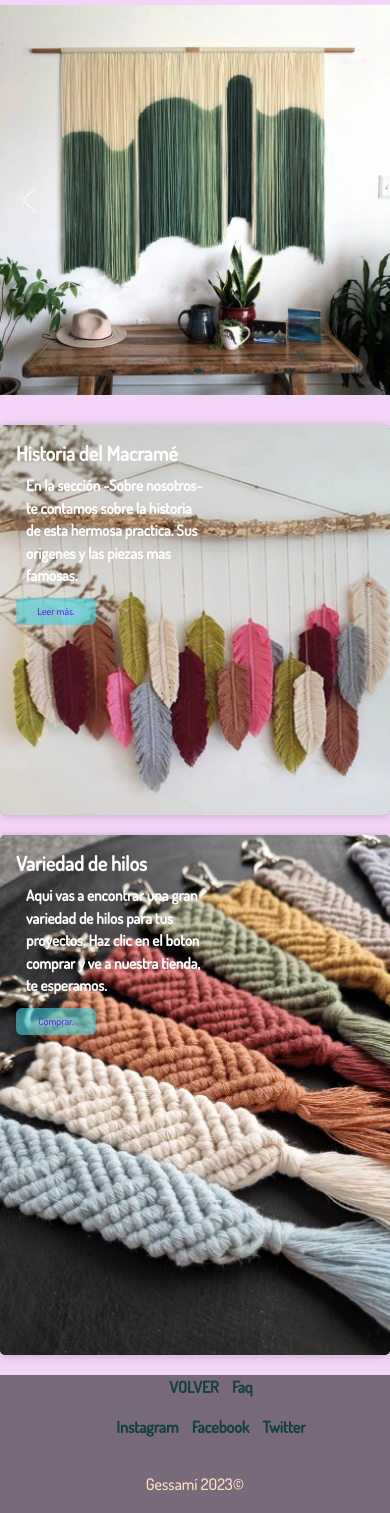
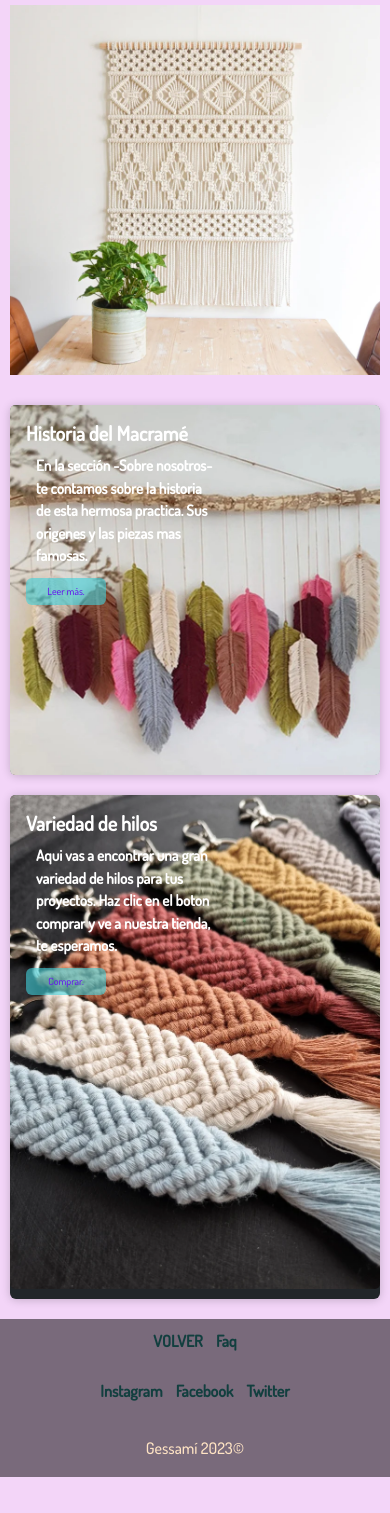
Before and after one commit to FedericoViana/PF-VIANA, a plain HTML site: page index.html in a window 390 px wide. Shown: the part 232-1745 px from the top of the page. After the commit the page ends 1709 px from the top, so only its background shows below. Drawn offline with nearby package versions, Linux system fonts and the light colour scheme.

Commit message:
casi casi

```diff
--- a/css/style.css
+++ b/css/style.css
@@ -6,10 +6,10 @@ html {
   height: 100vh; }
 
 /*-------Index-------*/
-.main1 {
-  max-width: 100%;
-  margin: 0 auto; }
-
+/*.main1 {
+    max-width: 100%;
+    margin:  0 auto;
+}*/
 h1 {
   padding: 20px;
   display: flex;
@@ -20,6 +20,10 @@ h1 {
   color: #e084af;
   text-shadow: 1px 1px 1px #ad2fc0; }
 
+.d-block {
+  margin: 0 auto;
+  justify-content: center; }
+
 .cards_index {
   margin: 0 auto;
   align-content: center; }
@@ -27,6 +31,8 @@ h1 {
 /*para las MQ*/
 .tarjeta0 {
   margin-top: 30px;
+  margin-left: 150px;
+  margin-right: 150px;
   box-shadow: 0px 1px 10px rgba(0, 0, 0, 0.2);
   transition: all 400ms ease;
   justify-content: end; }
@@ -44,6 +50,8 @@ h1 {
 
 .tarjeta1 {
   margin-top: 30px;
+  margin-left: 150px;
+  margin-right: 150px;
   margin-bottom: 20px;
   box-shadow: 0px 1px 10px rgba(0, 0, 0, 0.2);
   transition: all 400ms ease; }
@@ -96,6 +104,14 @@ h1 {
     margin: 30px; }
   .body-faq .footer-faq {
     margin-top: auto; }
+
+.container-img {
+  margin: auto;
+  display: grid;
+  justify-content: center; }
+
+.img-1, .img-2, .img-3 {
+  width: 200px; }
 
 /*-------Sobre nosotros-------*/
 .body-sn {
@@ -303,6 +319,8 @@ body {
     text-decoration: none;
     font-size: 1rem;
     background-color: rgba(0, 0, 0, 0.5); }
+    footer ul {
+      padding: 0; }
   .p-f {
     font-size: large; }
   .card-img-top {
@@ -316,6 +334,8 @@ body {
     font-size: 2.5rem; }
   .barra {
     font-size: 1.5rem; }
+  .tarjeta1 {
+    padding-bottom: 10px; }
   .tienda {
     display: grid;
     grid-template-columns: .5fr .5fr .5fr;
@@ -333,6 +353,8 @@ body {
     background-color: rgba(0, 0, 0, 0.5); }
     footer p {
       font-size: large; }
+    footer ul {
+      padding: 0; }
   .p-f {
     font-size: large; }
   .card-img-top {
@@ -355,6 +377,13 @@ body {
     font-size: 2rem; }
   .barra {
     font-size: 1.2rem; }
+  .carousel {
+    margin-left: 10px;
+    margin-right: 10px; }
+  .tarjeta0, .tarjeta1 {
+    margin-left: 10px;
+    margin-right: 10px;
+    margin-bottom: 10px; }
   footer {
     color: bisque;
     text-decoration: none;
@@ -362,6 +391,8 @@ body {
     background-color: rgba(0, 0, 0, 0.5); }
     footer p {
       font-size: medium; }
+    footer ul {
+      padding: 0; }
   .p-f {
     font-size: large; }
   .btn {
@@ -407,6 +438,9 @@ body {
     background-color: rgba(0, 0, 0, 0.5); }
     footer p {
       font-size: small; }
+    footer ul {
+      padding: 0;
+      padding-top: 10px; }
   .p-f {
     font-size: medium; }
   .btn {
@@ -428,9 +462,14 @@ body {
   .campo {
     width: 425px;
     padding: 5px; }
+  .carousel {
+    margin-left: 10px;
+    margin-right: 10px; }
   .tarjeta0 {
     /*width: 500px;*/
     margin-top: 30px;
+    margin-left: 10px;
+    margin-right: 10px;
     box-shadow: 0px 1px 10px rgba(0, 0, 0, 0.2);
     transition: all 400ms ease;
     justify-content: end; }
@@ -450,6 +489,8 @@ body {
   .tarjeta1 {
     /*width: 500px;*/
     margin-top: 20px;
+    margin-left: 10px;
+    margin-right: 10px;
     margin-bottom: 20px;
     box-shadow: 0px 1px 10px rgba(0, 0, 0, 0.2);
     transition: all 400ms ease; }
@@ -500,6 +541,9 @@ body {
     text-decoration: none;
     font-size: 1rem;
     background-color: rgba(0, 0, 0, 0.5); }
+    footer ul {
+      padding: 0;
+      padding-top: 10px; }
   .p-f {
     font-size: medium; }
   .btn {
@@ -517,9 +561,14 @@ body {
   .campo {
     width: 375px;
     padding: 15px; }
+  .carousel {
+    margin-left: 10px;
+    margin-right: 10px; }
   .tarjeta0 {
     /*width: 500px;*/
     margin-top: 30px;
+    margin-left: 10px;
+    margin-right: 10px;
     box-shadow: 0px 1px 10px rgba(0, 0, 0, 0.2);
     transition: all 400ms ease;
     justify-content: end; }
@@ -539,6 +588,8 @@ body {
   .tarjeta1 {
     /*width: 500px;*/
     margin-top: 20px;
+    margin-left: 10px;
+    margin-right: 10px;
     margin-bottom: 20px;
     box-shadow: 0px 1px 10px rgba(0, 0, 0, 0.2);
     transition: all 400ms ease; }
@@ -592,9 +643,14 @@ body {
   .campo {
     width: 320px;
     padding: 15px; }
+  .carousel {
+    margin-left: 10px;
+    margin-right: 10px; }
   .tarjeta0 {
     /*width: 500px;*/
     margin-top: 30px;
+    margin-left: 10px;
+    margin-right: 10px;
     box-shadow: 0px 1px 10px rgba(0, 0, 0, 0.2);
     transition: all 400ms ease;
     justify-content: end; }
@@ -614,6 +670,8 @@ body {
   .tarjeta1 {
     /*width: 500px;*/
     margin-top: 20px;
+    margin-left: 10px;
+    margin-right: 10px;
     margin-bottom: 20px;
     box-shadow: 0px 1px 10px rgba(0, 0, 0, 0.2);
     transition: all 400ms ease; }
@@ -637,6 +695,9 @@ body {
     text-decoration: none;
     font-size: 1rem;
     background-color: rgba(0, 0, 0, 0.5); }
+    footer ul {
+      padding: 0px;
+      padding-top: 10px; }
   .p-f {
     font-size: small; }
   .btn {
--- a/index.html
+++ b/index.html
@@ -57,35 +57,30 @@
   </header>
   <main class="main1">
     <h1>Macramé para tu hogar</h1>
-    <div id="carouselExampleInterval" class="carousel slide" data-bs-ride="carousel">
+    <div id="carouselExampleInterval" class="carousel slide carousel-fade" data-bs-ride="carousel">
       <div class="carousel-inner">
-        <div class="carousel-item active" data-bs-interval="10000">
-          <img src="./image/il_794xN.2537593287_lht0.webp" class="d-block w-100" alt="tapiz">
+        <div class="carousel-item active" data-bs-interval="2000">
+          <img src="./image/il_794xN.4721517485_yi01.jpg" class="d-block img-fluid" alt="tapiz">
         </div>
         <div class="carousel-item" data-bs-interval="2000">
-          <img src="./image/il_794xN.4014781705_et6q.webp" class="d-block w-100" alt="tapiz">
+          <img src="./image/il_794xN.4422233175_e3nj.jpg" class="d-block img-fluid" alt="tapiz">
         </div>
-        <div class="carousel-item">
-          <img src="./image/il_794xN.4721517485_yi01.webp" class="d-block w-100" alt="tapiz">
+        <div class="carousel-item" data-bs-interval="2000">
+          <img src="./image/il_794xN.4014781705_et6q.jpg" class="d-block img-fluid" alt="tapiz">
+        </div>
+        <div class="carousel-item" data-bs-interval="2000">
+          <img src="./image/il_794xN.2537593287_lht0.jpg" class="d-block img-fluid" alt="tapiz">
         </div>
       </div>
-      <button class="carousel-control-prev" type="button" data-bs-target="#carouselExampleInterval"
-        data-bs-slide="prev">
-        <span class="carousel-control-prev-icon" aria-hidden="true"></span>
-        <span class="visually-hidden">Previous</span>
-      </button>
-      <button class="carousel-control-next" type="button" data-bs-target="#carouselExampleInterval"
-        data-bs-slide="next">
-        <span class="carousel-control-next-icon" aria-hidden="true"></span>
-        <span class="visually-hidden">Next</span>
-      </button>
     </div>
+    <section>
       <div class="cards_index">
         <div class="tarjeta0 card text-bg-dark">
           <img src="./image/tienda/il_794xN.4311452860_qfg7.webp" class="card-img" alt="tapiz">
           <div class="cosa card-img-overlay">
             <h5 class="texto_card_h5 card-title">Historia del Macramé</h5>
-          <p class="texto_card_p card-text">En la sección -Sobre nosotros- te contamos sobre la historia de esta hermosa
+            <p class="texto_card_p card-text">En la sección -Sobre nosotros- te contamos sobre la historia de esta
+              hermosa
               practica.
               Sus origenes y las piezas mas famosas.</p>
             <a class="boton btn btn-primary" href="./sections/sobre_nosotros.html" role="button">Leer más.</a>
@@ -95,13 +90,15 @@
           <img src="./image/tienda/il_794xN.4359000447_r2ue.webp" class="card-img" alt="tapiz">
           <div class="cosa card-img-overlay">
             <h5 class="texto_card_h5 card-title">Variedad de hilos</h5>
-          <p class="texto_card_p card-text">Aqui vas a encontrar una gran variedad de hilos para tus proyectos. Haz clic
+            <p class="texto_card_p card-text">Aqui vas a encontrar una gran variedad de hilos para tus proyectos. Haz
+              clic
               en el
               boton comprar y ve a nuestra tienda, te esperamos.</p>
             <a class="boton btn btn-primary" href="https://www.mercadolibre.com/" role="button">Comprar.</a>
           </div>
         </div>
       </div>
+    </section>
 
   </main>
   <footer><!--agrego los UL-->
--- a/scss/sections-sass/_index.scss
+++ b/scss/sections-sass/_index.scss
@@ -1,9 +1,11 @@
 /*-------Index-------*/
 
-.main1 {
+/*.main1 {
     max-width: 100%;
-    margin: 0 auto;
-}
+    margin:  0 auto;
+}*/
+
+
 
 h1 {
     padding: 20px;
@@ -13,22 +15,29 @@ h1 {
     font-size: 7rem;
     font-family: 'Itim';
     color: $rosado-claro;
-   text-shadow: 1px 1px 1px $rosado-sombra;
+    text-shadow: 1px 1px 1px $rosado-sombra;
 
 }
 
+.d-block{
+    margin: 0 auto;
+    justify-content: center;
+
+}
 
 .cards_index {
     margin: 0 auto;
     align-content: center;
+}
 
-}
 
 
 /*para las MQ*/
 .tarjeta0 {
 
     margin-top: 30px;
+    margin-left: 150px;
+    margin-right: 150px;
     box-shadow: 0px 1px 10px rgba(0, 0, 0, 0.2);
     transition: all 400ms ease;
     justify-content: end;
@@ -55,6 +64,8 @@ h1 {
 .tarjeta1 {
 
     margin-top: 30px;
+    margin-left: 150px;
+    margin-right: 150px;
     margin-bottom: 20px;
     box-shadow: 0px 1px 10px rgba(0, 0, 0, 0.2);
     transition: all 400ms ease;
--- a/scss/sections-sass/_mediasQ.scss
+++ b/scss/sections-sass/_mediasQ.scss
@@ -49,6 +49,9 @@
         text-decoration: none;
         font-size: 1rem;
         background-color: rgba(0, 0, 0, 0.5);
+        ul{
+            padding: 0;
+        }
 
     }
 
@@ -77,6 +80,9 @@
         font-size: 1.5rem;
 
     }
+    .tarjeta1{
+        padding-bottom: 10px;
+    }
 
     .tienda {
         display: grid;
@@ -99,6 +105,9 @@
 
         p {
             font-size: large;
+        }
+        ul{
+            padding: 0;
         }
 
     }
@@ -144,15 +153,28 @@
     .barra {
         font-size: 1.2rem;
     }
+    .carousel{
+        margin-left: 10px;
+        margin-right: 10px;
+    }
+    .tarjeta0, .tarjeta1{
+        margin-left: 10px;
+        margin-right: 10px;
+        margin-bottom: 10px;
+    }
 
     footer {
         color: bisque;
         text-decoration: none;
+
         font-size: 1rem;
         background-color: rgba(0, 0, 0, 0.5);
 
         p {
             font-size: medium;
+        }
+        ul{
+            padding: 0;
         }
 
     }
@@ -237,6 +259,10 @@
         p {
             font-size: small
         }
+        ul{
+            padding: 0;
+            padding-top: 10px;
+        }
 
     }
 
@@ -281,9 +307,15 @@
         width: 425px;
         padding: 5px;
     }
+    .carousel{
+        margin-left: 10px;
+        margin-right: 10px;
+    }
     .tarjeta0 {
         /*width: 500px;*/
         margin-top: 30px;
+        margin-left: 10px;
+        margin-right: 10px;
         box-shadow: 0px 1px 10px rgba(0, 0, 0, 0.2);
         transition: all 400ms ease;
         justify-content: end;
@@ -315,6 +347,8 @@
      .tarjeta1 {
         /*width: 500px;*/
         margin-top: 20px;
+        margin-left: 10px;
+        margin-right: 10px;
         margin-bottom: 20px;
         box-shadow: 0px 1px 10px rgba(0, 0, 0, 0.2);
         transition: all 400ms ease;
@@ -397,6 +431,10 @@
         text-decoration: none;
         font-size: 1rem;
         background-color: rgba(0, 0, 0, 0.5);
+        ul{
+            padding: 0;
+            padding-top: 10px;
+        }
 
     }
 
@@ -432,9 +470,15 @@
         width: 375px;
         padding: 15px;
     }
+    .carousel{
+        margin-left: 10px;
+        margin-right: 10px;
+    }
     .tarjeta0 {
         /*width: 500px;*/
         margin-top: 30px;
+        margin-left: 10px;
+        margin-right: 10px;
         box-shadow: 0px 1px 10px rgba(0, 0, 0, 0.2);
         transition: all 400ms ease;
         justify-content: end;
@@ -466,6 +510,8 @@
      .tarjeta1 {
         /*width: 500px;*/
         margin-top: 20px;
+        margin-left: 10px;
+        margin-right: 10px;
         margin-bottom: 20px;
         box-shadow: 0px 1px 10px rgba(0, 0, 0, 0.2);
         transition: all 400ms ease;
@@ -499,7 +545,6 @@
 
 
 @media(max-width: 320px) {
-
 
     h1 {
         font-size: 2rem;
@@ -562,9 +607,15 @@
         padding: 15px;
 
     }
+    .carousel{
+        margin-left: 10px;
+        margin-right: 10px;
+    }
     .tarjeta0 {
         /*width: 500px;*/
         margin-top: 30px;
+        margin-left: 10px;
+        margin-right: 10px;
         box-shadow: 0px 1px 10px rgba(0, 0, 0, 0.2);
         transition: all 400ms ease;
         justify-content: end;
@@ -596,6 +647,8 @@
      .tarjeta1 {
         /*width: 500px;*/
         margin-top: 20px;
+        margin-left: 10px;
+        margin-right: 10px;
         margin-bottom: 20px;
         box-shadow: 0px 1px 10px rgba(0, 0, 0, 0.2);
         transition: all 400ms ease;
@@ -634,6 +687,11 @@
         text-decoration: none;
         font-size: 1rem;
         background-color: rgba(0, 0, 0, 0.5);
+        ul{
+            padding: 0px;
+            padding-top: 10px;
+
+        }
 
     }
 
```
Also changed, not shown: scss/sections-sass/_faq.scss (+12 -0 lines), sections/faq.html (+12 -3 lines), image/card1.jpg (deleted), image/card2.jpg (deleted), image/faqs/MP.png (added), image/il_794xN.2537593287_lht0.jpg (renamed from image/il_794xN.2537593287_lht0.webp), image/il_794xN.4014781705_et6q.jpg (renamed from image/il_794xN.4014781705_et6q.webp), image/il_794xN.4422233175_e3nj.jpg (renamed from image/il_794xN.4422233175_e3nj.webp), image/il_794xN.4721517485_yi01.jpg (renamed from image/il_794xN.4721517485_yi01.webp), image/il_794xN.4813311763_hzn1.webp (deleted). Lines whose indentation alone changed are shown as unchanged.
